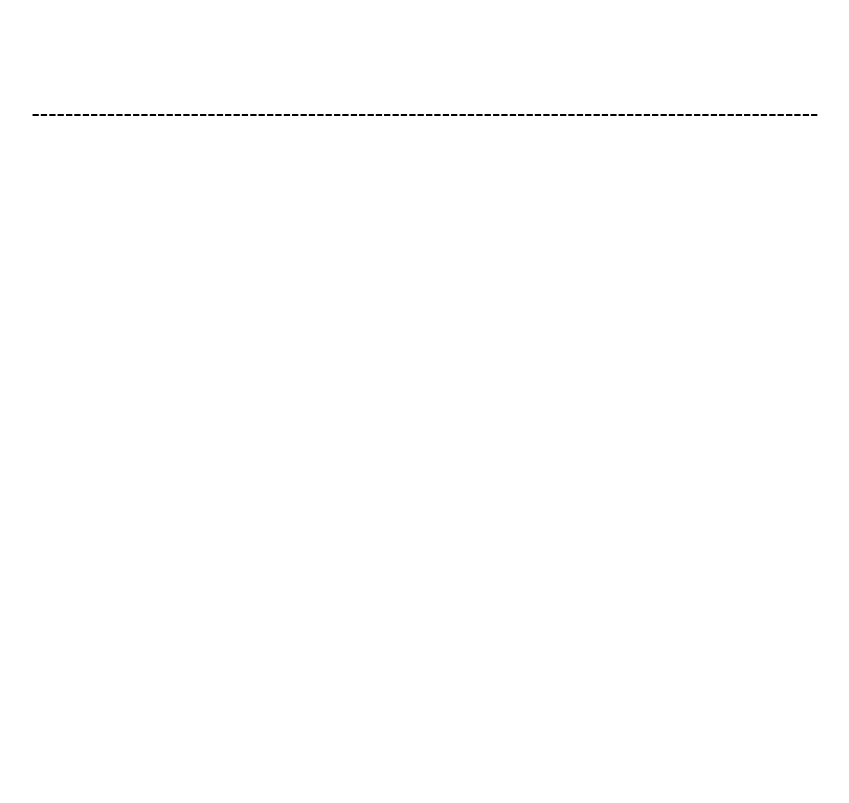
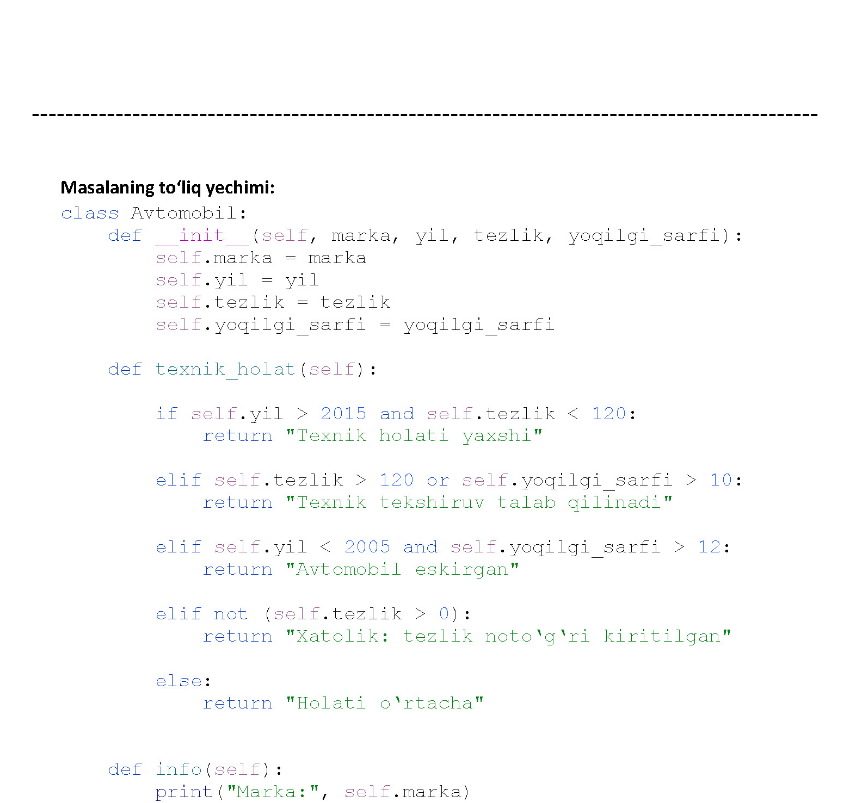
Before and after one commit to fayzullabekchanov/kiut_dars, a React (Create React App) app: page / in a window 1280 px wide. Shown: the part 1180-1983 px from the top of the page, without its empty margins (215-1064 px from the left). Before the commit the page ends 1312 px from the top, so only its background shows below. Built offline with nearby package versions, Linux system fonts and the light colour scheme.

Commit message:
avto_t_2

```diff
--- a/src/App.js
+++ b/src/App.js
@@ -10,7 +10,7 @@ import './App.css';
 
 
 import Worddagi1 from './oopt1.jpg'
-// import Worddagi1 from './t_1.jpg'
+import Worddagi2 from './oopt2.jpg'
 // import Worddagi2 from './t_2.jpg'
 // import Worddagi3 from './t_3.jpg'
 // import Worddagi4 from './t_4.jpg'
@@ -21,7 +21,7 @@ function App() {
     return (
         <div className="App">
             <img src={Worddagi1} width={900} alt=""/>----------------------------------------------------------------------------------------------
-            {/*<img src={Worddagi2} width={900} alt=""/>----------------------------------------------------------------------------------------------*/}
+            <img src={Worddagi2} width={900} alt=""/>----------------------------------------------------------------------------------------------
             {/*<img src={Worddagi3} width={900} alt=""/>----------------------------------------------------------------------------------------------*/}
             {/*<img src={Worddagi4} width={900} alt=""/>----------------------------------------------------------------------------------------------*/}
             {/*<img src={Worddagi5} width={900} alt=""/>*/}
```
Also changed, not shown: src/oopt2.jpg (added).
